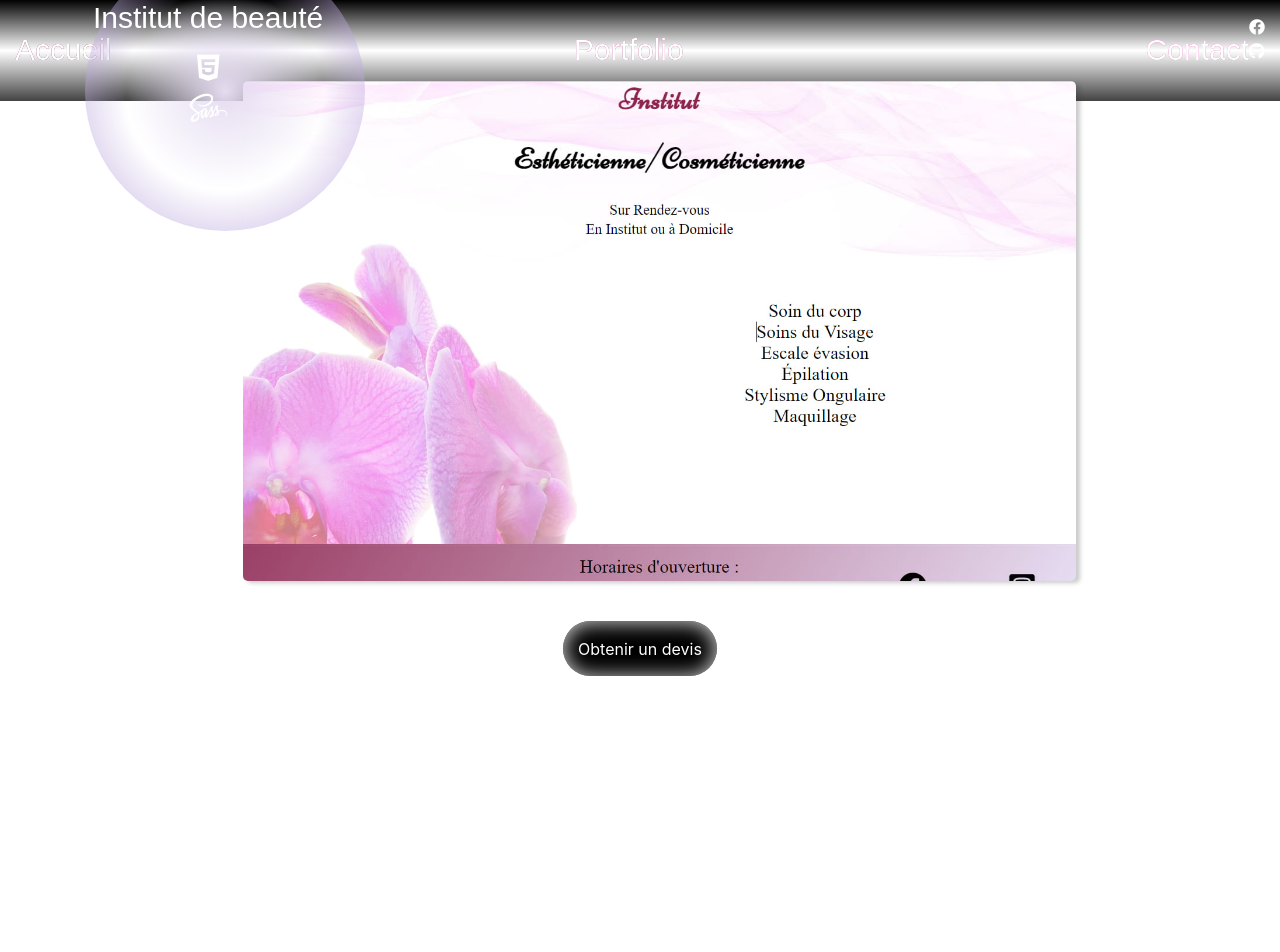
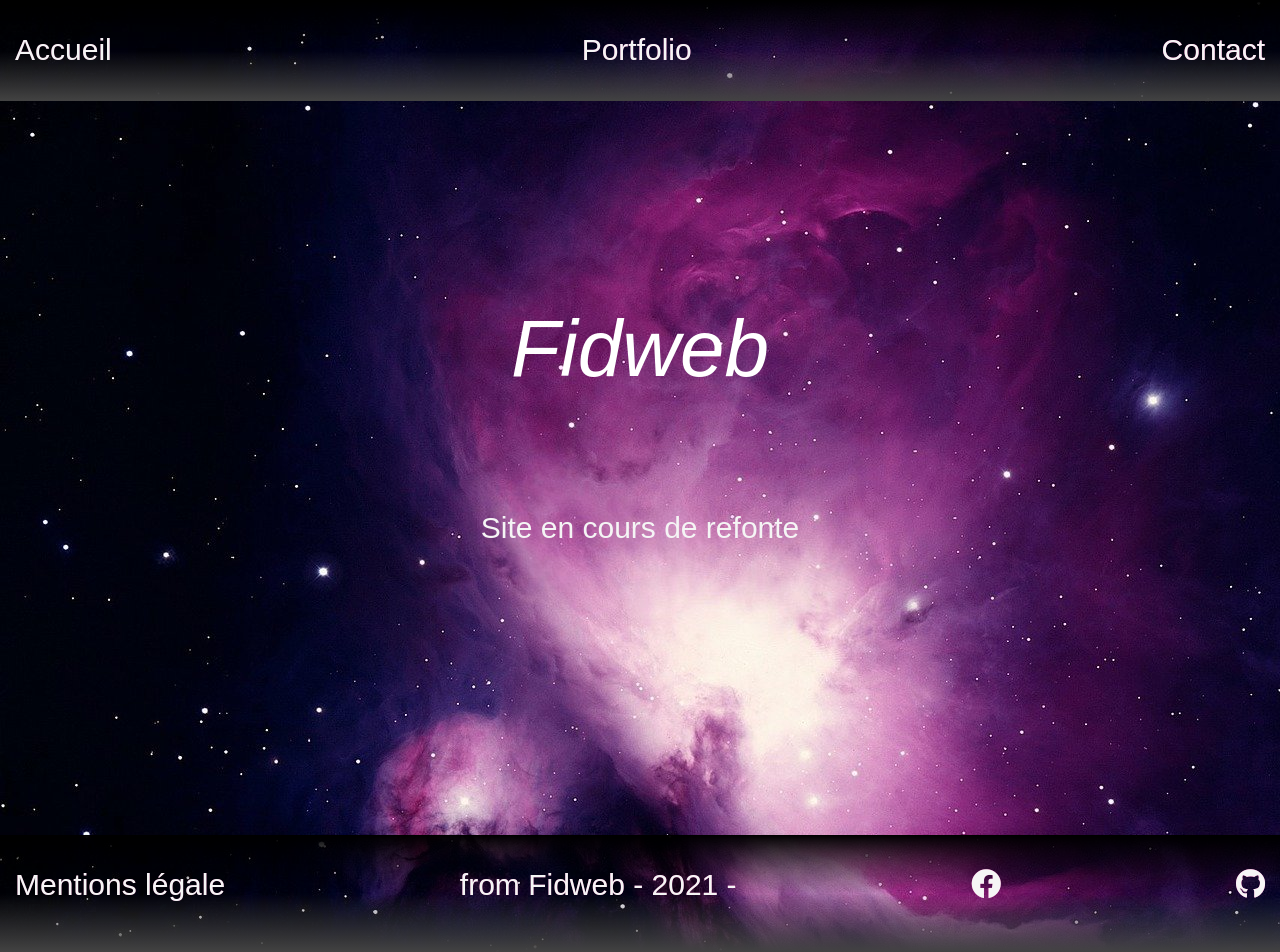
Before and after one commit to justine1410/fidweb, a website: page portfolio.html in a window 1280 px wide. Before the commit the page ends 800 px from the top, so only its background shows below. Drawn offline with nearby package versions, Linux system fonts and the light colour scheme.

Commit message:
page d'accueil

```diff
--- a/portfolio.html
+++ b/portfolio.html
@@ -29,6 +29,7 @@
     <title>FIDWEB - création et maintenance de site internet</title>
 </head>
 <body>
+    <img src="./img/orion-nebula-g71f3f367e_1920.jpg" alt="">
 
     <header>
         <div class="home">
@@ -36,7 +37,7 @@
                 <ul>
                     <li>
                         <a href="index.html" class="hover">
-                            Accueil
+                           Accueil
                         </a>
                     </li>
                     <li>
@@ -52,28 +53,14 @@
 
                 </ul>
             </div>
-            <div class="social-network">
-                <ul class="content">
-                    <li>
-                        <a href="https://www.facebook.com/Fidweb-101859772243699" aria-label="facebook" target="_blank" rel="noopener noreferrer" class="hover" >
-                            <i class="fab fa-facebook"></i>
-                        </a>
-                    </li>
-                    <li>
-                        <a href="https://github.com/justine1410" aria-label="twitter" target="_blank" rel="noopener noreferrer" class="hover">
-                            <i class="fab fa-github"></i>
-                         </a>
-                         </li>
-                </ul>
-            </div>
         </div>
     </header>
 
     <main>
-        <div class="container">
-            <div id="projet" class="carousel carousel-fade" data-ride="carousel" data-interval="false">
+        <!-- <div class="container">
+            <div id="projet" class="carousel carousel-fade" data-ride="carousel" data-interval="false"> -->
             <!-- Carrousel -->
-            <div class="carousel-inner">
+            <!-- <div class="carousel-inner">
                 <div class="carousel-item active" >
                     <div class="project">
                         <div class="project-main">
@@ -177,10 +164,10 @@
                             </div>
                         </div>
                     </div>
-                </div>
+                </div> -->
 
                 <!-- Contrôles -->
-                <a class="carousel-control-prev" href="#projet" role="button" data-slide="prev">
+                <!-- <a class="carousel-control-prev" href="#projet" role="button" data-slide="prev">
                     <span class="carousel-control-prev-icon" aria-hidden="true"><i class="fas fa-angle-left"></i></span>
                 </a>
                 <a class="carousel-control-next" href="#projet" role="button" data-slide="next">
@@ -194,9 +181,54 @@
 
 
             </div>
+        </div> -->
+        <div class="home-main">
+            <div class="main-content">
+                <h1>Fidweb</h1>
+            </div>
+            <div class="service">
+                <p>Site en cours de refonte</p>
+
+            </div>
+        </div>
+        <div class="service_explication" >
+
         </div>
 
+
     </main>
+
+    <footer>
+        <div class="footer">
+            <div class="navigation">
+                <ul>
+                    <li>
+                        <a href="mention.html"> Mentions légale</a>
+                    </li>
+                    <li>
+                        <p>from Fidweb - 2021 -</p>
+                    </li>
+                    <li>
+                        <a href="https://www.facebook.com/Fidweb-101859772243699" aria-label="facebook" target="_blank" rel="noopener noreferrer" class="hover" >
+                            <i class="fab fa-facebook"></i>
+                        </a>
+                    </li>
+                    <li>
+                        <a href="https://github.com/justine1410" aria-label="twitter" target="_blank" rel="noopener noreferrer" class="hover">
+                            <i class="fab fa-github"></i>
+                    </a>
+                    </li>
+
+
+                </ul>
+
+
+            </div>
+
+        </div>
+
+    </footer>
+
 
     <script src="https://code.jquery.com/jquery-3.4.1.slim.min.js" integrity="sha384-J6qa4849blE2+poT4WnyKhv5vZF5SrPo0iEjwBvKU7imGFAV0wwj1yYfoRSJoZ+n" crossorigin="anonymous"></script>
     <script src="https://cdn.jsdelivr.net/npm/popper.js@1.16.0/dist/umd/popper.min.js" integrity="sha384-Q6E9RHvbIyZFJoft+2mJbHaEWldlvI9IOYy5n3zV9zzTtmI3UksdQRVvoxMfooAo" crossorigin="anonymous"></script>
--- a/sass/_settings.scss
+++ b/sass/_settings.scss
@@ -1,9 +1,9 @@
 $font1: 'arial', cursive;
 
 $color-1: rgba(190,169,222,0.4);
-$color-2: white;
-$color-3: white;
-$color-4: white;
+$color-2: whiteSmoke;
+$color-3: whiteSmoke;
+$color-4: whiteSmoke;
 $black: rgb(40, 40, 40);
 $red: rgb(253, 87, 87);
 
@@ -38,7 +38,6 @@ body {
   // background: #23074d;  /* fallback for old browsers */
   // background: -webkit-linear-gradient(to right, #cc5333, #23074d);  /* Chrome 10-25, Safari 5.1-6 */
   // background: linear-gradient(to right, #cc5333, #23074d); /* W3C, IE 10+/ Edge, Firefox 16+, Chrome 26+, Opera 12+, Safari 7+ */
-    color: $black;
     img{
       position: fixed;
       top: 0;
@@ -46,6 +45,10 @@ body {
       min-width: 100%;
       min-height: 0;
       z-index: -1;
+    }
+    height: 100vh;
+    .app{
+      height: 100vh;
     }
 }
 
@@ -58,6 +61,11 @@ body {
   z-index: 1;
 }
 
+.encours{
+  height: 55px;
+  margin-top: 20px;
+  margin-bottom: 10px;
+}
 .button {
   height: 55px;
   border-radius: 50px;
@@ -99,14 +107,15 @@ body {
 }
 
 @mixin explication{
-  width: 300px;
+
+  width: 400px;
   height: 300px;
   font-size: 25px;
   margin: 30px;
   display: flex;
   flex-direction: column;
   align-items: center;
-  justify-content: space-evenly;
+  justify-content:space-evenly;
   text-align: center;
   padding: 20px;
   color: whitesmoke;
--- a/sass/pages/_index.scss
+++ b/sass/pages/_index.scss
@@ -1,3 +1,85 @@
+main{
+  .home-main {
+    display: flex;
+    flex-direction: column;
+    align-items: center;
+    margin-top: 200px;
+    .main-content {
+      display: flex;
+      flex-direction: column;
+      align-items: center;
+      justify-content: center;
+      user-select:none;
+      border-radius: 100%;
+      animation: transformLogo 2.5s ease forwards;
+      h1, h2{
+        font-size: 80px;
+        font-style: italic;
+        font-weight: 100;
+        font-family: $font1;
+        user-select: text;
+        color: white;
+
+      }
+    }
+    .service{
+      margin-top: 100px;
+      display: flex;
+      flex-direction: column;
+      align-items: center;
+      font-family: $font1;
+      font-size: 30px;
+      font-weight:inherit;
+      color: $color-4;
+      p{
+        margin-bottom: 50px;
+      }
+}
+  }
+
+  .service_explication{
+  display: flex;
+  justify-content: space-around;
+  flex-wrap: wrap;
+  margin-top: 20px;
+  margin-bottom: 215px;
+  font-family: $font1;
+  font-size: 30px;
+  font-weight:inherit;
+  color: $color-4;
+  scroll-behavior:smooth;
+
+  .dispo1, .dispo2{
+  display: flex;
+  flex-wrap: wrap;
+  width: 100%;
+  justify-content: space-evenly;
+  .explication1{
+    @include explication;
+    animation: apparition 1.5s ;
+
+  }
+  .explication2{
+    @include explication;
+    animation:apparition 2.5s;
+
+  }
+  .explication3{
+    @include explication;
+    animation: apparition 3.5s ;
+
+  }
+  .explication4{
+    @include explication;
+    animation: apparition 4.5s ;
+
+  }
+
+  }
+  }
+
+}
+
 .home{
     display: flex;
     flex-direction: row;
@@ -39,81 +121,44 @@
       }
 
 }
-.home-main {
-        display: flex;
-        flex-direction: column;
-        align-items: center;
-        margin-top: 200px;
-        .main-content {
-          display: flex;
-          flex-direction: column;
-          align-items: center;
-          justify-content: center;
-          user-select:none;
-          border-radius: 100%;
-          animation: transformLogo 2.5s ease forwards;
-          h1, h2{
-            font-size: 80px;
-            font-style: italic;
-            font-weight: 100;
-            font-family: $font1;
-            user-select: text;
-            color: white;
+.footer{
+  display: flex;
+  flex-direction: row;
+  justify-content: space-between;
+  width: 100%;
+  padding: 15px;
+  background: #000000;  /* fallback for old browsers */
+  background: -webkit-linear-gradient(to top, #434343,transparent, #000000);  /* Chrome 10-25, Safari 5.1-6 */
+  background: linear-gradient(to top, #434343,transparent, #000000); /* W3C, IE 10+/ Edge, Firefox 16+, Chrome 26+, Opera 12+, Safari 7+ */
+  .navigation {
+    font-size: 30px;
+    line-height: 40px;
+    font-family: $font1;
+    user-select:none;
+    width: 100%;
 
-          }
-        }
-        .service{
-          margin-top: 100px;
-          display: flex;
-          flex-direction: column;
-          align-items: center;
-          font-family: $font1;
-          font-size: 30px;
-          font-weight:inherit;
-          color: $color-4;
-          p{
-            margin-bottom: 50px;
-          }
+    p{
+      color: $color-2;
     }
-  }
-  .service_explication{
-    display: flex;
-    justify-content: space-around;
-    flex-wrap: wrap;
-    margin-top: 20px;
-    margin-bottom: 20px;
-    font-family: $font1;
-    font-size: 30px;
-    font-weight:inherit;
-    color: $color-4;
-    scroll-behavior:smooth;
 
-  .dispo1, .dispo2{
-    display: flex;
-    flex-wrap: wrap;
-    width: 100%;
-    justify-content: space-evenly;
-    .explication1{
-      @include explication;
-      animation: apparition 1.5s ;
+    ul{
+      display: flex;
+      justify-content: space-between;
+      width: 100%;
+      margin-top: 15px;
+      @include gradient-color;
 
-    }
-    .explication2{
-      @include explication;
-      animation:apparition 2.5s;
-
-    }
-    .explication3{
-      @include explication;
-      animation: apparition 3.5s ;
-
-    }
-    .explication4{
-      @include explication;
-      animation: apparition 4.5s ;
+        li:hover{
+          transform:scale(1.2);
+      }
 
     }
 
+    .nav-portfolio {
+      cursor: pointer;
+      display: flex;
+      transition: .5s;
+    }
   }
 
 }
```
Also changed, not shown: contact.html (+58 -19 lines), index.html (+34 -12 lines), css/style.css, 2 other files.
